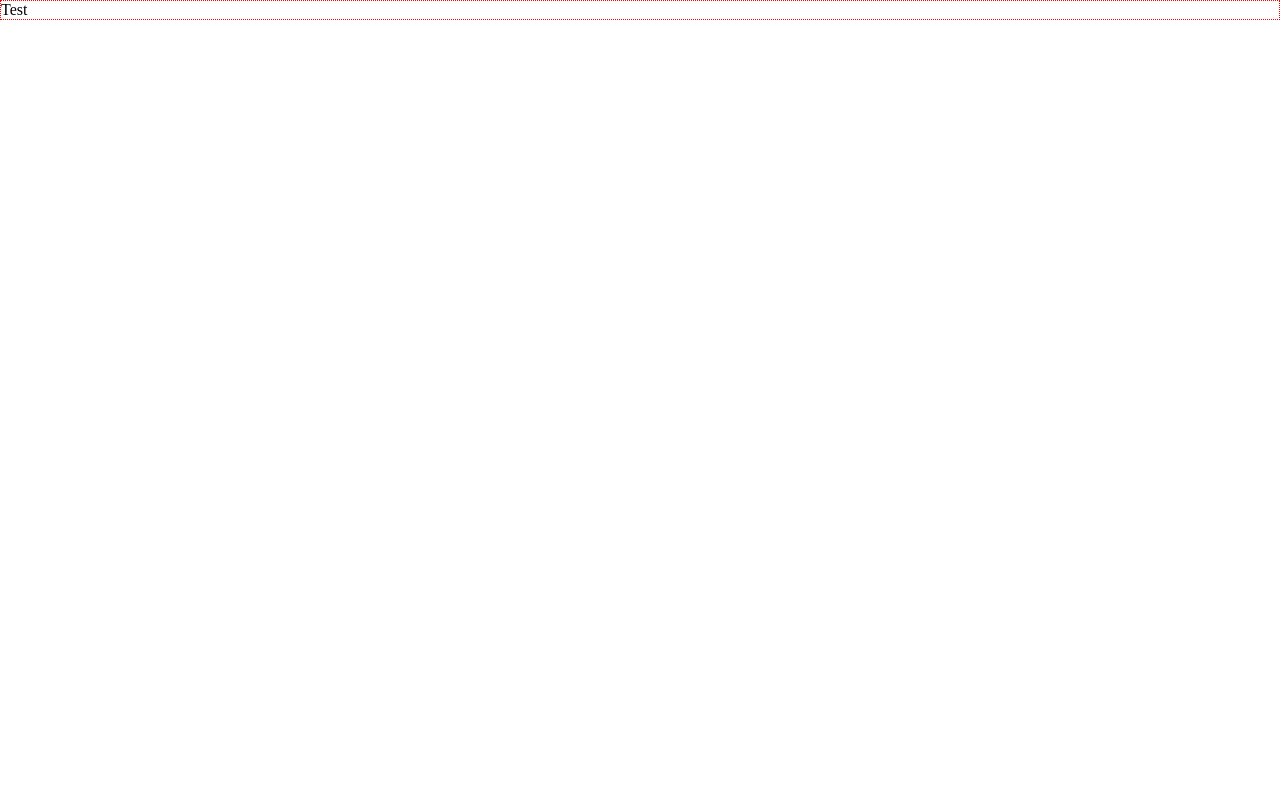
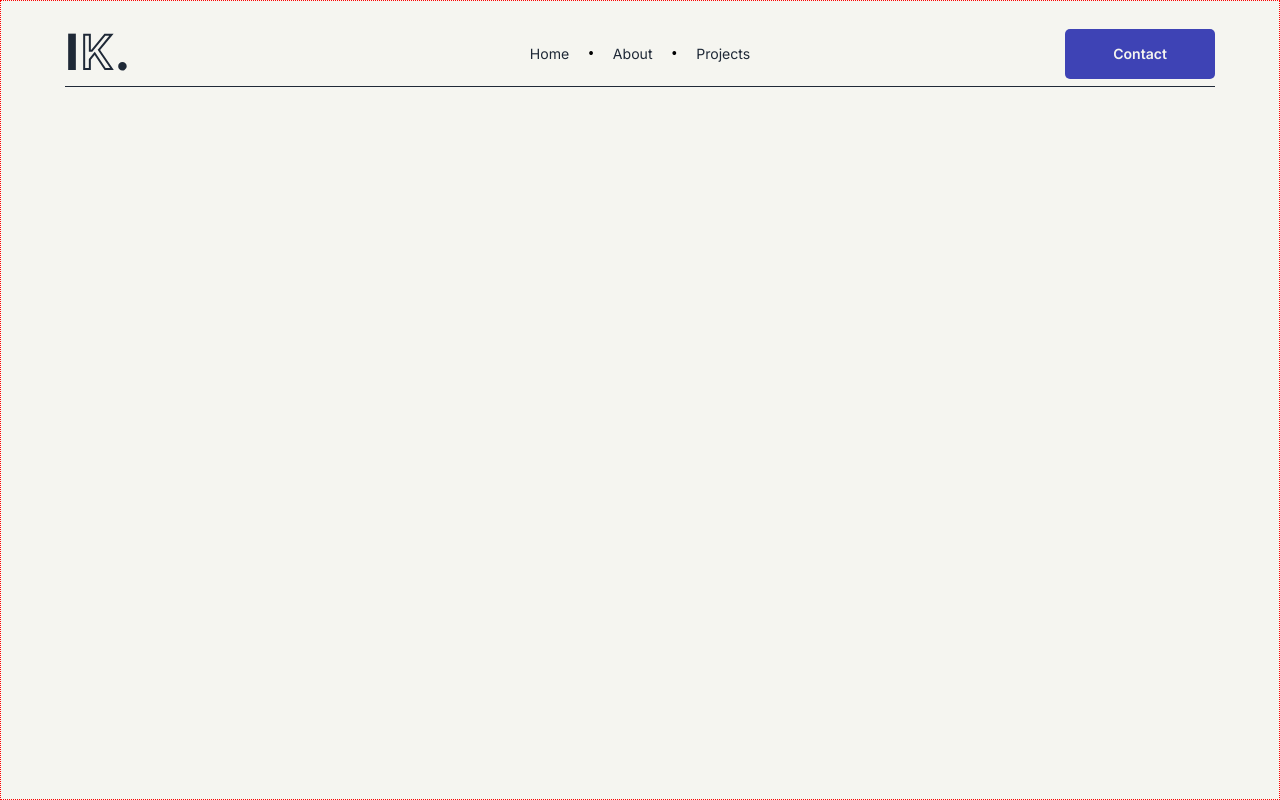
Before and after one commit to Ilkin777dev/portfoli_web, a plain HTML site: page index.html in a window 1280 px wide. Drawn offline with Linux system fonts and the light colour scheme.

Commit message:
Created header added some styles to it

```diff
--- a/css/style.css
+++ b/css/style.css
@@ -1,9 +1,101 @@
+@import url('https://fonts.googleapis.com/css2?family=Bebas+Neue&display=swap');
+@import url('https://fonts.googleapis.com/css2?family=Inter:ital,opsz,wght@0,14..32,100..900;1,14..32,100..900&display=swap');
+/*
+.bebas-neue-regular {
+  font-family: "Bebas Neue", sans-serif;
+  font-weight: 400;
+  font-style: normal;
+}
+*/
+/*
+.inter-<uniquifier> {
+  font-family: "Inter", sans-serif;
+  font-optical-sizing: auto;
+  font-weight: <weight>;
+  font-style: normal;
+}
+*/
+
 * {
     margin: 0;
     padding: 0;
     box-sizing: border-box;
 }
 
-.main_wrapper {
+body {
+    background-color: #F5F5F0;
+}
+
+.hero_screen {
+    height: 100vh;
+    padding-top: 20px;
     border: 1px dotted red;
 }
+
+.desk_header {
+    width: 90%;
+    margin: 0 auto;
+    display: flex;
+    border-bottom: 1.5px solid #1F2937;
+}
+
+.desk_header_left {
+    width: 30%;
+}
+
+.desk_header_middle {
+    width: 40%;
+    display: flex;
+    justify-content: center;
+    align-items: center;
+}
+
+.desk_header_middle ul li {
+    display: inline;
+    list-style: none;
+}
+
+.desk_header_middle ul li:not(:last-child) {
+    margin-right: 15px;
+}
+
+.desk_header_middle ul li a {
+    color: #1F2937;
+    text-decoration: none;
+    font-size: 1.1vw;
+    font-family: "Inter", sans-serif;
+    transition: all 0.3s ease 0s;
+}
+
+.desk_header_middle ul li a:hover {
+    color: #3E43B5;
+    font-weight: 600;
+    text-decoration: underline;
+}
+
+.desk_header_right {
+    width: 30%;
+    display: flex;
+    justify-content: right;
+    align-items: center;
+}
+
+.desk_header_right a button {
+    width: 150px;
+    height: 50px;
+    border-radius: 5px;
+    border: none;
+    color: #F5F5F0;
+    background: #3E43B5;
+    font-size: 1.1vw;
+    font-family: "Inter", sans-serif;
+    font-weight: 600;
+    transition: all 0.3s ease 0s;
+}
+
+.desk_header_right a button:hover {
+    cursor: pointer;
+    background: none;
+    color: #3E43B5;
+    border: 2px solid #3E43B5;
+}
--- a/index.html
+++ b/index.html
@@ -7,8 +7,28 @@
     <title>Ilkin Karimli - Software Engineer</title>
 </head>
 <body>
-    <div class="main_wrapper">
-        Test
+    <div class="hero_screen">
+        <div class="desktop_header_wrapper">
+            <div class="desk_header">
+                <div class="desk_header_left">
+                    <img src="assets/logo.svg" alt="">
+                </div>
+                <div class="desk_header_middle">
+                    <ul>
+                        <li><a href="#">Home</a></li>
+                        <li>•</li>
+                        <li><a href="#">About</a></li>
+                        <li>•</li>
+                        <li><a href="#">Projects</a></li>
+                    </ul>
+                </div>
+                <div class="desk_header_right">
+                    <a href="#"><button>Contact</button></a>
+                </div>
+            </div>
+        </div>
     </div>
+
+    <!-- Hero Screen -->
 </body>
 </html>
```
Also changed, not shown: assets/logo.png (added), assets/logo.svg (added).
